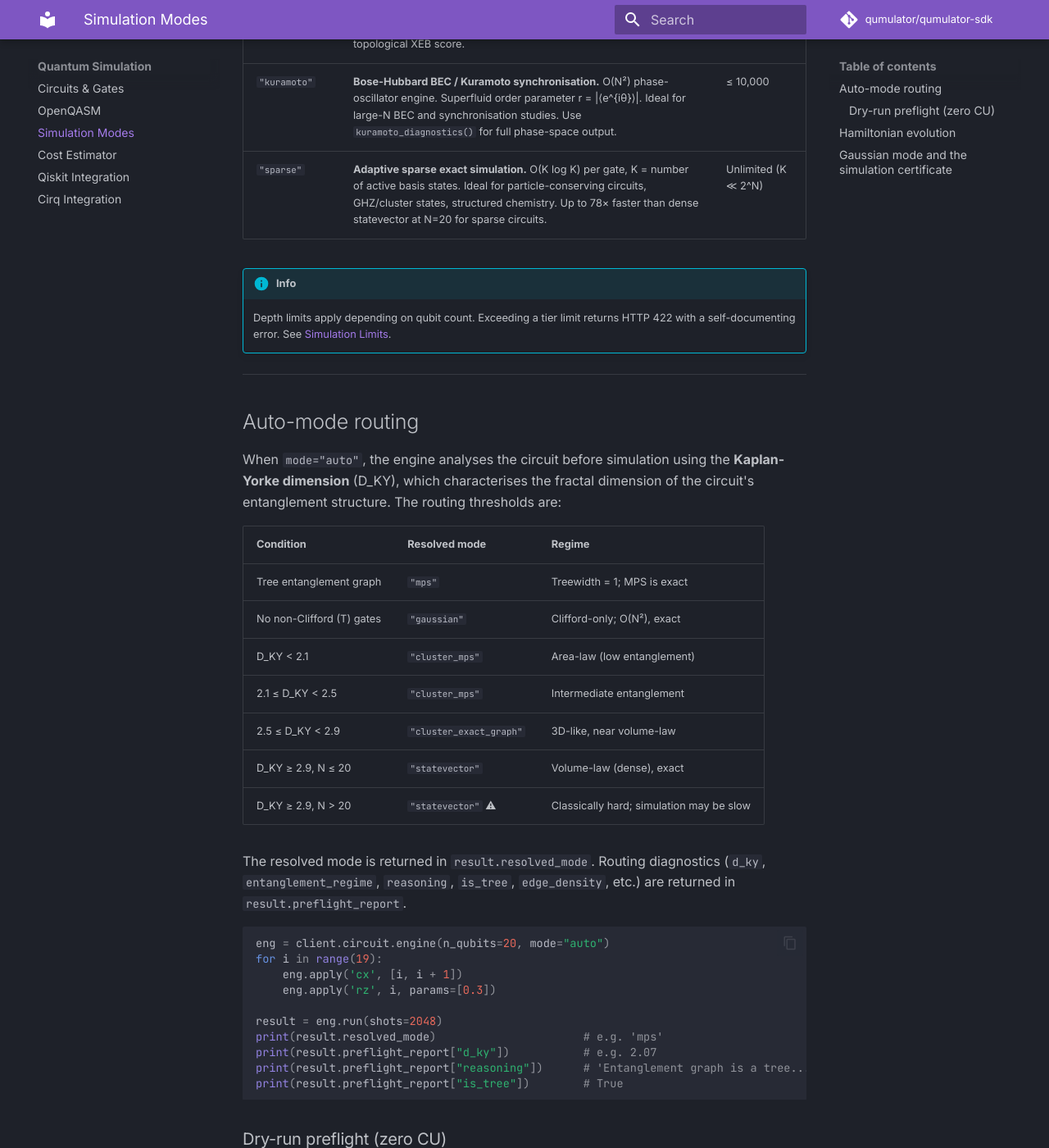
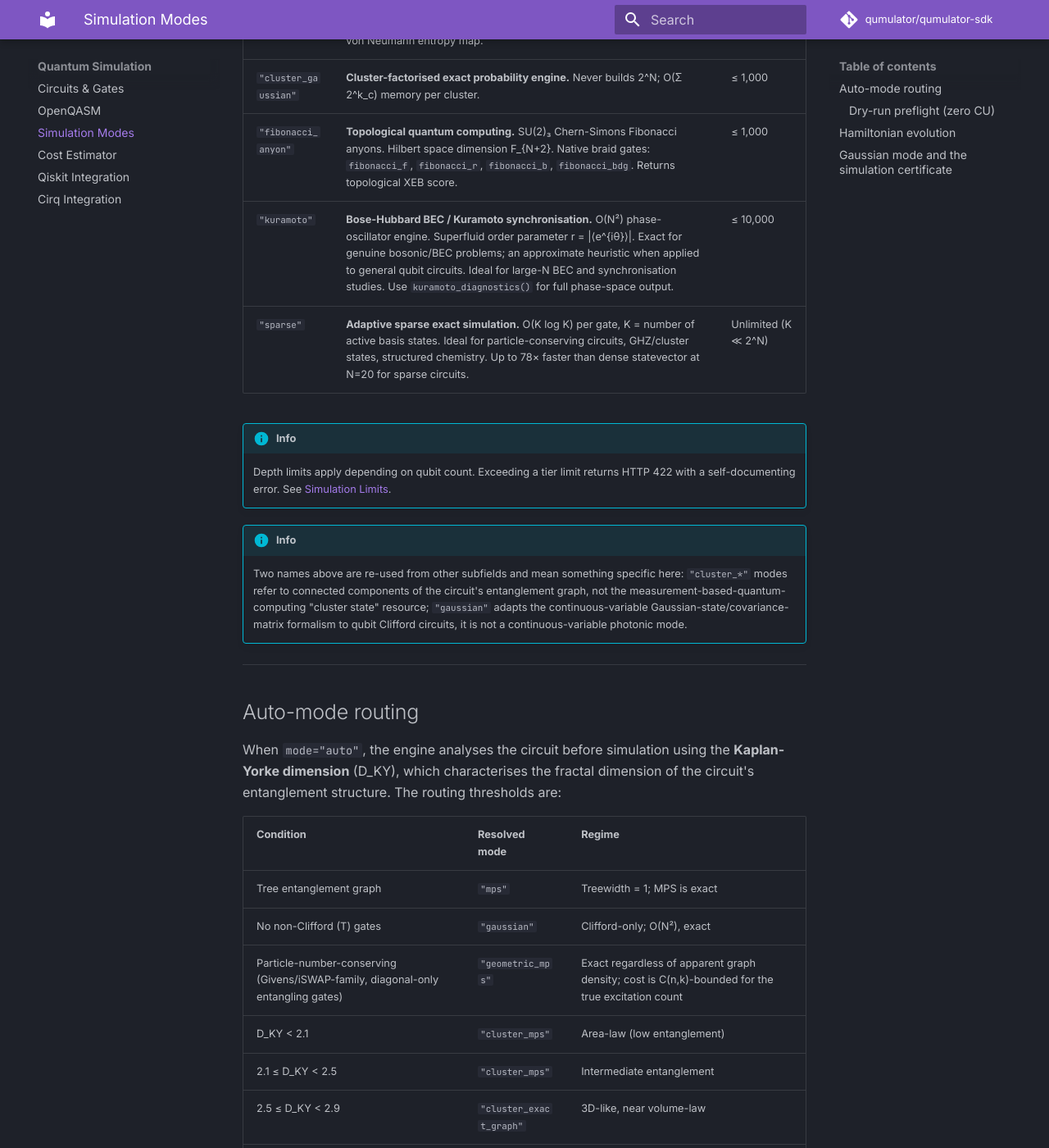
Before and after one commit to qumulator/qumulator-sdk, an MkDocs documentation site: the page built from docs/modes.md, in a window 1280 px wide and 1400 px high, scrolled down 1091 px. Shown: the whole window at 82% size. Built offline with MkDocs 1.6.1 and Material for MkDocs 9.7.7, drawn with Linux system fonts in a browser that asks for light colours; comment, search, counter and statistics services are not loaded; some of the changed text lies outside the part shown.

Commit message:
Add geometric_mps mode support + remove stale changelog notice
- circuit.py: added 'geometric_mps' to the client-side cost-model multiplier and Execution modes docstring. Documented (in code comments) why it's intentionally excluded from _EXACT_MODES and _SV_MODES: it has no enforced truncation cap, so it must keep the standard tier-depth safety net and use the MPS-style cost formula.

- docs/modes.md: added geometric_mps to the mode table and auto-routing table; clarified cluster_*/gaussian/kuramoto naming to disambiguate from MBQC cluster states, CV photonics, and non-BEC qubit circuits.

- Removed the stale 'breaking changes in the upcoming release' banner (KLT/Vortex/GMPS/GESS/Nexus rename) from the top of CHANGELOG.md -- that rename completed long ago and its README twin was already retired.

````diff
--- a/docs/modes.md
+++ b/docs/modes.md
@@ -4,10 +4,11 @@
 scales to 1,000 qubits.
 
 | Mode | Best for | N limit |
-|---|---|---|
+| --- | --- | --- |
 | `"auto"` | Let the engine choose. Analyses the circuit's entanglement graph and selects the optimal mode automatically. Resolved mode and routing diagnostics returned in `result.resolved_mode` and `result.preflight_report`. | ≤ 1,000 |
 | `"statevector"` | Small circuits requiring full amplitude precision. Statevector and probability arrays available. | ≤ 20 |
 | `"mps"` | General circuits; low-entanglement depth, VQE, QAOA, 1D/near-1D connectivity. | ≤ 1,000 |
+| `"geometric_mps"` | **Exact, non-truncated MPS.** Bond dimension derived from the circuit's qubit-coupling graph (chain/ring/grid/general — not a spatial embedding) before running — no SVD truncation, no guessed χ. Automatically selected by `mode="auto"` for particle-number-conserving circuits (Givens/iSWAP-family ansätze); actual bond dimension stays C(n,k)-bounded for the true excitation count regardless of apparent graph density. | ≤ 1,000 |
 | `"cluster_mps"` | Cluster-factorised MPS. VQE, QAOA, chemistry ansätze, shallow random circuits. | ≤ 1,000 |
 | `"cluster_statevector"` | Exact cluster-factorisation engine. No 2ᴺ state vector is ever allocated. Memory O(Σ 2^k_c). Exact for *all* circuits (TVD = 0). | ≤ 1,000 |
 | `"cluster_exact_graph"` | Near-volume-law circuits with graph entanglement topology. | ≤ 50 |
@@ -16,12 +17,19 @@
 | `"greens"` | Green's function / Bloch encoding. Exact within the free-fermion (Gaussian) subspace. O(N²) memory. Returns per-qubit marginals and von Neumann entropy map. | ≤ 1,000 |
 | `"cluster_gaussian"` | **Cluster-factorised exact probability engine.** Never builds 2^N; O(Σ 2^k_c) memory per cluster. | ≤ 1,000 |
 | `"fibonacci_anyon"` | **Topological quantum computing.** SU(2)₃ Chern-Simons Fibonacci anyons. Hilbert space dimension F_{N+2}. Native braid gates: `fibonacci_f`, `fibonacci_r`, `fibonacci_b`, `fibonacci_bdg`. Returns topological XEB score. | ≤ 1,000 |
-| `"kuramoto"` | **Bose-Hubbard BEC / Kuramoto synchronisation.** O(N²) phase-oscillator engine. Superfluid order parameter r = \|⟨e^{iθ}⟩\|. Ideal for large-N BEC and synchronisation studies. Use `kuramoto_diagnostics()` for full phase-space output. | ≤ 10,000 |
+| `"kuramoto"` | **Bose-Hubbard BEC / Kuramoto synchronisation.** O(N²) phase-oscillator engine. Superfluid order parameter r = \|⟨e^{iθ}⟩\|. Exact for genuine bosonic/BEC problems; an approximate heuristic when applied to general qubit circuits. Ideal for large-N BEC and synchronisation studies. Use `kuramoto_diagnostics()` for full phase-space output. | ≤ 10,000 |
 | `"sparse"` | **Adaptive sparse exact simulation.** O(K log K) per gate, K = number of active basis states. Ideal for particle-conserving circuits, GHZ/cluster states, structured chemistry. Up to 78× faster than dense statevector at N=20 for sparse circuits. | Unlimited (K ≪ 2^N) |
 
 !!! info
     Depth limits apply depending on qubit count. Exceeding a tier limit returns HTTP 422
     with a self-documenting error. See [Simulation Limits](limits.md).
+
+!!! info
+    Two names above are re-used from other subfields and mean something specific here:
+    `"cluster_*"` modes refer to connected components of the circuit's entanglement graph,
+    not the measurement-based-quantum-computing "cluster state" resource; `"gaussian"`
+    adapts the continuous-variable Gaussian-state/covariance-matrix formalism to qubit
+    Clifford circuits, it is not a continuous-variable photonic mode.
 
 ---
 
@@ -32,9 +40,10 @@
 circuit's entanglement structure. The routing thresholds are:
 
 | Condition | Resolved mode | Regime |
-|---|---|---|
+| --- | --- | --- |
 | Tree entanglement graph | `"mps"` | Treewidth = 1; MPS is exact |
 | No non-Clifford (T) gates | `"gaussian"` | Clifford-only; O(N²), exact |
+| Particle-number-conserving (Givens/iSWAP-family, diagonal-only entangling gates) | `"geometric_mps"` | Exact regardless of apparent graph density; cost is C(n,k)-bounded for the true excitation count |
 | D_KY < 2.1 | `"cluster_mps"` | Area-law (low entanglement) |
 | 2.1 ≤ D_KY < 2.5 | `"cluster_mps"` | Intermediate entanglement |
 | 2.5 ≤ D_KY < 2.9 | `"cluster_exact_graph"` | 3D-like, near volume-law |
@@ -120,7 +129,7 @@
 ```
 
 | Certificate label | Meaning |
-|---|---|
+| --- | --- |
 | `GAUSSIAN_SIMULABLE` | Purely Clifford circuit; Gaussian approximation is exact. |
 | `LIKELY_GAUSSIAN` | Non-Clifford content is small; high-fidelity approximation. |
 | `NON_GAUSSIAN_CORRECTION_NEEDED` | Substantial non-Clifford content; switch to `"statevector"` or `"cluster_mps"` for full accuracy. |
````
Also changed, not shown: CHANGELOG.md (+26 -12 lines), 1 other file.
